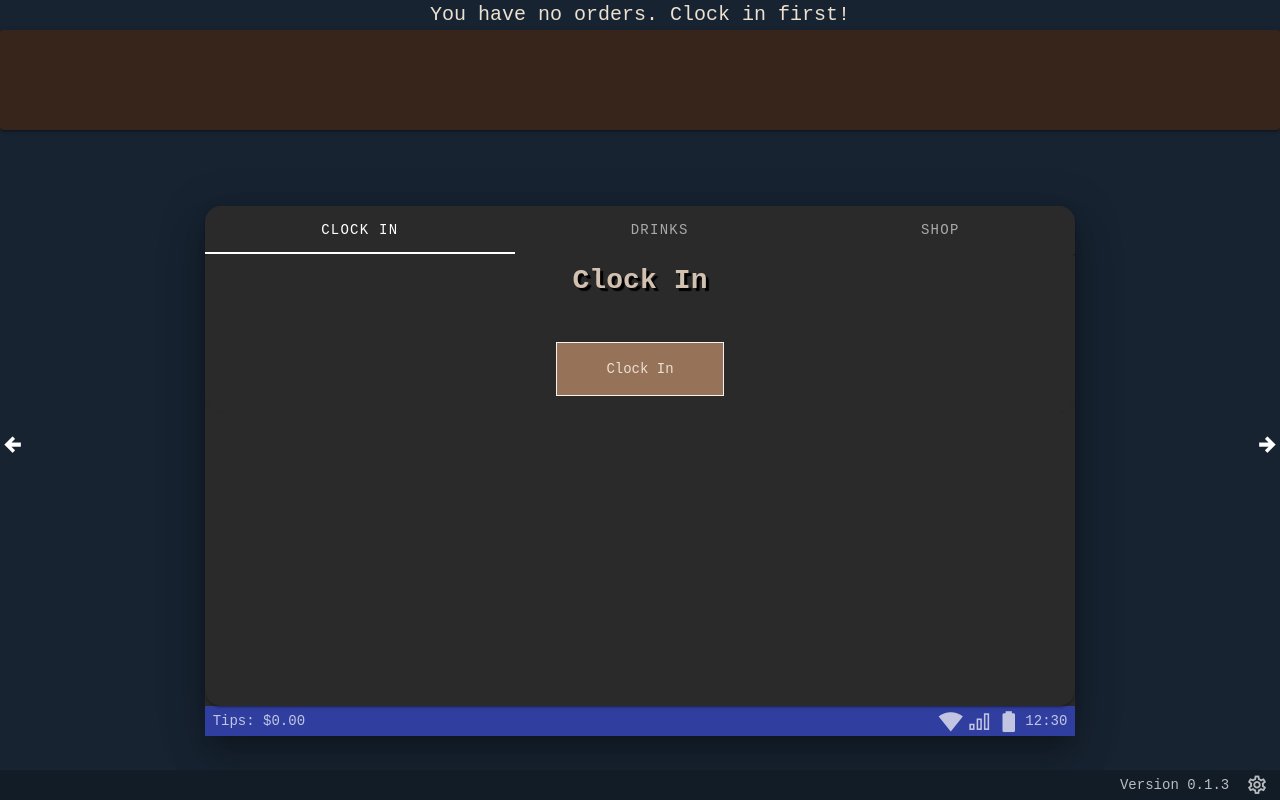
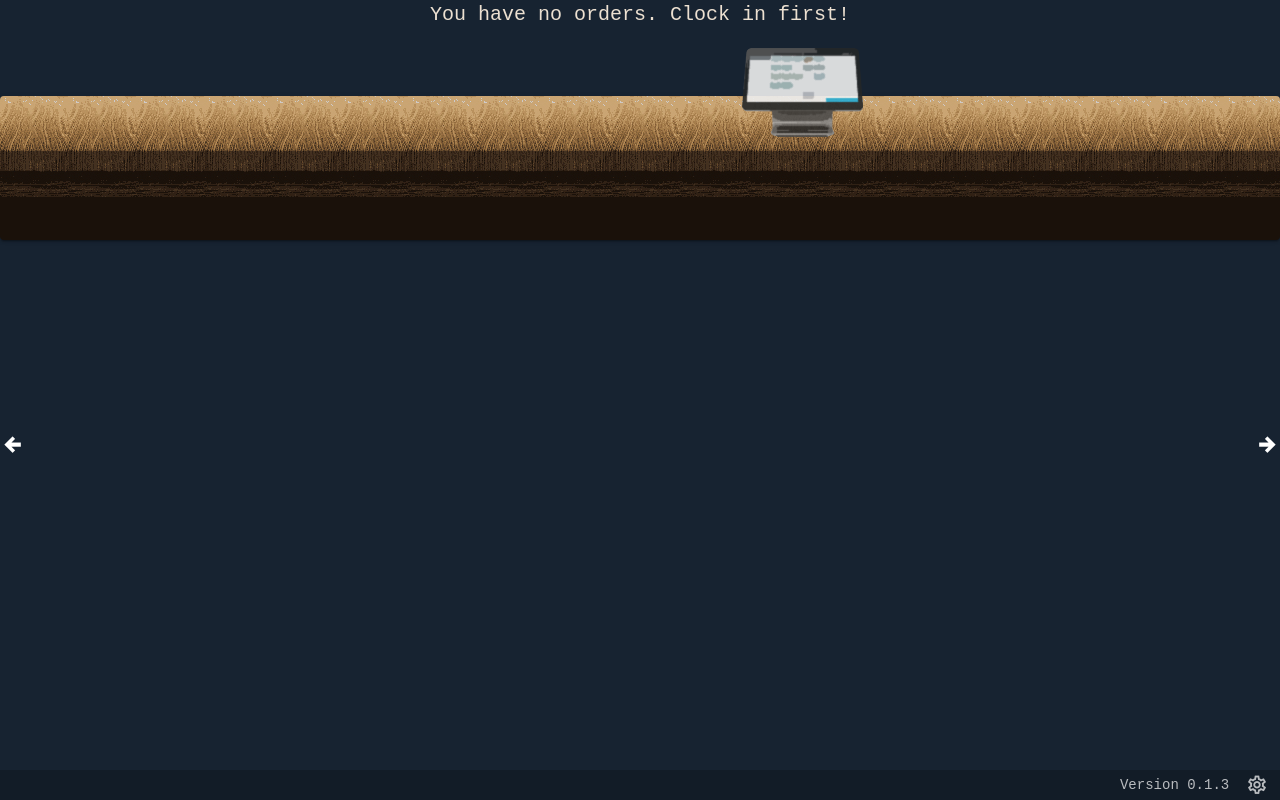
Before and after one commit to mattrenfer/Barista-Simulator, a Vue app: page /#/orders in a window 1280 px wide. Built offline with nearby package versions, Linux system fonts and the light colour scheme.

Commit message:
New Order View Layout (Customer | Counter | Dialogue | Screen)

```diff
--- a/src/views/Orders.vue
+++ b/src/views/Orders.vue
@@ -12,23 +12,58 @@
         <v-icon class="nav-arrow" dark> mdi-arrow-right-thick </v-icon>
       </router-link>
     </div>
+
+    <img
+      id="screenImg"
+      @click="screenUp = true"
+      src="@/assets/imgs/register-small.png"
+    />
+
+    <!-- main -->
     <div class="orders">
+      <!-- top 50 -->
+      <div class="top-50">
+        <div class="customerLine">
           <div class="descriptiveText" v-if="this.$store.state.clockedIn">
             <!-- "Customer" component -->
+
+            <div id="singleCustomer">
               <transition-group name="fadeIn" appear v-if="!dayDone">
-          <p :key="2">{{ currentCustomer.name }}</p>
-          <p :key="3">
-            &quot;<em>{{ currentCustomer.order }}</em
-            >&quot;
+                <p :key="1" @click="screenUp = false">
+                  {{ currentCustomer.name }}
                 </p>
-          <v-icon class="customer" :key="1">mdi-account</v-icon>
+                <v-icon class="customer" :key="2">mdi-account</v-icon>
               </transition-group>
+            </div>
             <!-- End "Customer" component -->
-        <!-- <div class="descriptiveText">
+          </div>
+
+          <div class="descriptiveText" v-show="!this.$store.state.clockedIn">
+            You have no orders. Clock in first!
+          </div>
+        </div>
+
+        <div class="counter">
+          <v-card id="counter-bg" color="#1A110A" height="100%"> </v-card>
+          <!-- "Screen" component -->
+        </div>
+      </div>
+      <!-- End top 50 -->
+
+      <div class="bot-50">
+
+        <div id="dialogueArea" v-show="this.$store.state.clockedIn && screenUp===false">
+        <!-- Serve Buttons -->
+        <div class="descriptiveText">
           <p>{{ msg }}</p>
           <p>{{ serveMsg }}</p>
         </div>
         <br />
+
+        <p id="customerOrder">
+          &quot;<em>{{ currentCustomer.order }}</em
+          >&quot;
+        </p>
         <br />
         <div class="selection" v-show="!dayDone">
           <button @click="serveDrink()" v-if="!this.currentCustomer.served">
@@ -42,21 +77,17 @@
           <button @click="refuseCustomer()" v-if="!this.currentCustomer.served">
             Refuse&nbsp;<v-icon class="icon-small">mdi-hand-front-left </v-icon>
           </button>
-        </div> -->
+        </div>
         </div>
 
-     <div class="descriptiveText" v-show="!this.$store.state.clockedIn">
-        You have no orders. Clock in first!
-
-      </div>
-
-      <v-card color="#37251b" height="100"></v-card>
-      <!-- "Screen" component -->
-
-      <v-container class="mt-16">
-        <v-row>
-          <v-col>
-            <v-sheet color="#2a2a2a" elevation="24" rounded="xl" width="75%" class="screen">
+        <div class="screen" v-show="screenUp">
+          <v-sheet
+            color="#2a2a2a"
+            elevation="24"
+            rounded="xl"
+            width="75%"
+            class="screen"
+          >
             <v-card color="basil" height="500" rounded="xl">
               <v-tabs
                 v-model="tab"
@@ -123,23 +154,25 @@
             <v-system-bar dark color="indigo darken-2">
               Tips: {{ currentTips }}
               <v-spacer></v-spacer>
+              stuff and things
+              <v-spacer></v-spacer>
               <v-icon>mdi-wifi-strength-4</v-icon>
               <v-icon>mdi-signal-cellular-outline</v-icon>
               <v-icon>mdi-battery</v-icon>
               <span>12:30</span>
             </v-system-bar>
           </v-sheet>
-          </v-col>
-        </v-row>
-      </v-container>
+        </div>
+      </div>
 
-      <div v-if="chalkBoard" class="mt-16">
+      <!-- <div v-if="chalkBoard" class="mt-16">
               <img
                 src="@/assets/imgs/chalkboard-stand.png"
                 width="30%"
                 height="30%"
               />
-      </div>
+
+            </div> -->
     </div>
   </v-app>
 </template>
@@ -161,6 +194,7 @@ export default {
   },
   data() {
     return {
+      screenUp: false,
       brewCoffee: false,
       selectedCoffee: "",
       dayDone: false,
@@ -265,6 +299,7 @@ export default {
       this.customerRandom();
     },
     customerNext() {
+      this.brewCoffee = false;
       this.customerRandom();
     },
     setSelectedCoffee(name, reqLevel) {
@@ -287,15 +322,12 @@ export default {
 </script>
 
 <style lang="scss" scoped>
-
-
 // #app {
 //   background-image: url(../assets/imgs/orders-bg.jpg) !important;
 //   background-size:auto;
 //   background-repeat: no-repeat;
 //   background-position-y: -800px;
 // }
-
 
 .v-icon.v-icon {
   font-size: 100px !important;
@@ -308,6 +340,7 @@ export default {
 .v-icon.v-icon.customer {
   position: relative; //positions customer closer to table
   top: 17px;
+  margin: -34px;
 }
 
 /* Animation Styles */
@@ -332,15 +365,14 @@ export default {
   color: #356859 !important;
 }
 
-
-
 /* Left & Right Nav Buttons */
 
 .v-icon.v-icon.nav-arrow {
   font-size: 25px !important;
 }
 
-.nav-button-left, .nav-button-right {
+.nav-button-left,
+.nav-button-right {
   position: absolute;
   top: 50%;
 }
@@ -354,15 +386,63 @@ export default {
 }
 
 .nav-button-text:hover {
-  display:inline;
+  display: inline;
 }
 
+/* Main Flexbox Structure */
 
-/* Screen Styles */
+.orders {
+  display: flex;
+  flex-direction: column;
+  height: 100%;
+}
+
+.top-50 {
+  height: 30%;
+  display: flex;
+  flex-direction: column;
+  justify-content: center;
+}
+
+.bot-50 {
+  height: 70%;
+  display: flex;
+  flex-direction: column;
+  justify-content: flex-end;
+}
+
+.customerLine {
+  flex-grow: 0.75;
+  height: 40%;
+}
+
+.counter {
+  height: 60%;
+  flex-grow: 1;
+}
+
+#counter-bg {
+  background-image: url(../assets/imgs/counter-top-bg-2.jpg);
+  background-repeat: repeat-x;
+}
 
 .screen {
-  margin: auto;
+  height: 560px;
+  width: 100%;
+  margin-left: auto;
+  margin-right: auto;
+  align-self: flex-end;
 }
 
+#screenImg {
+  position: absolute;
+  left: 58%;
+  top: 6%;
+  z-index: 50;
+  opacity: 0.9;
+}
 
+#screenImg:hover {
+  opacity: 1;
+}
 </style>
```
Lines whose indentation alone changed are shown as unchanged.
